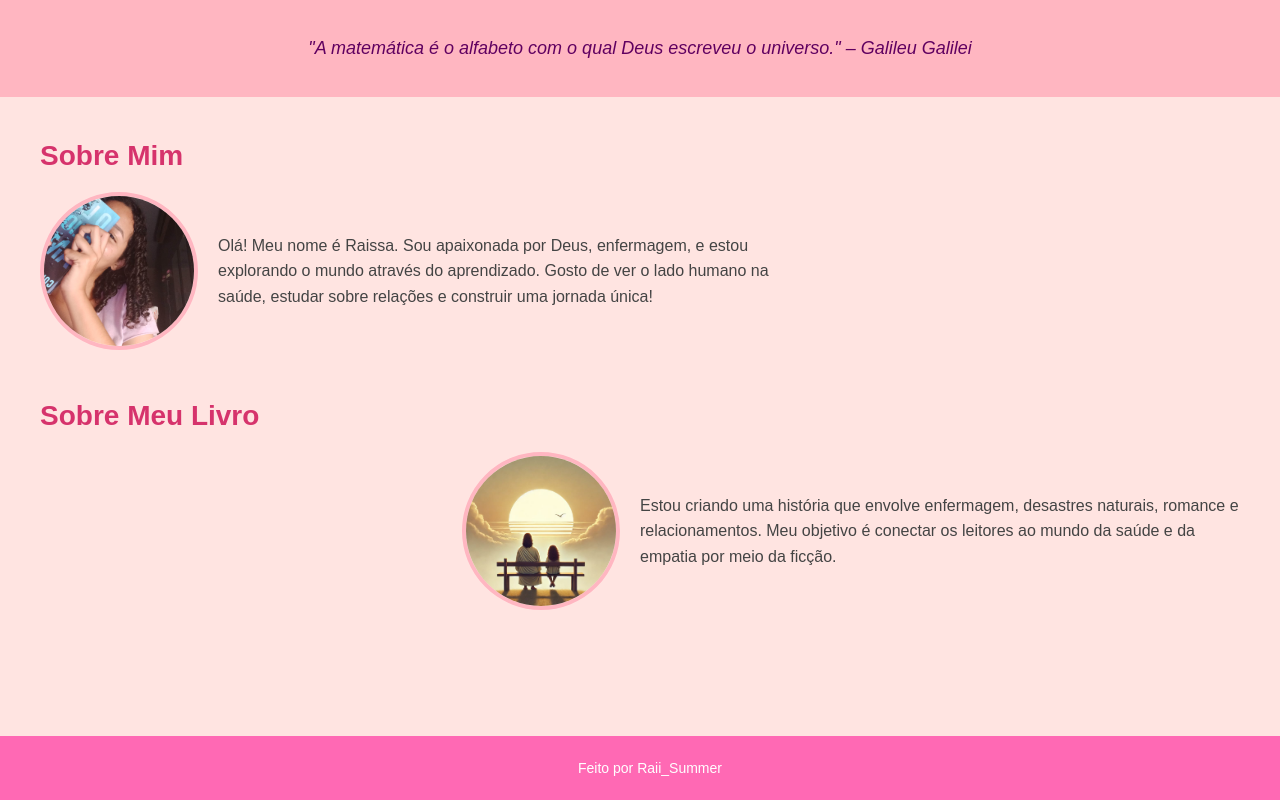
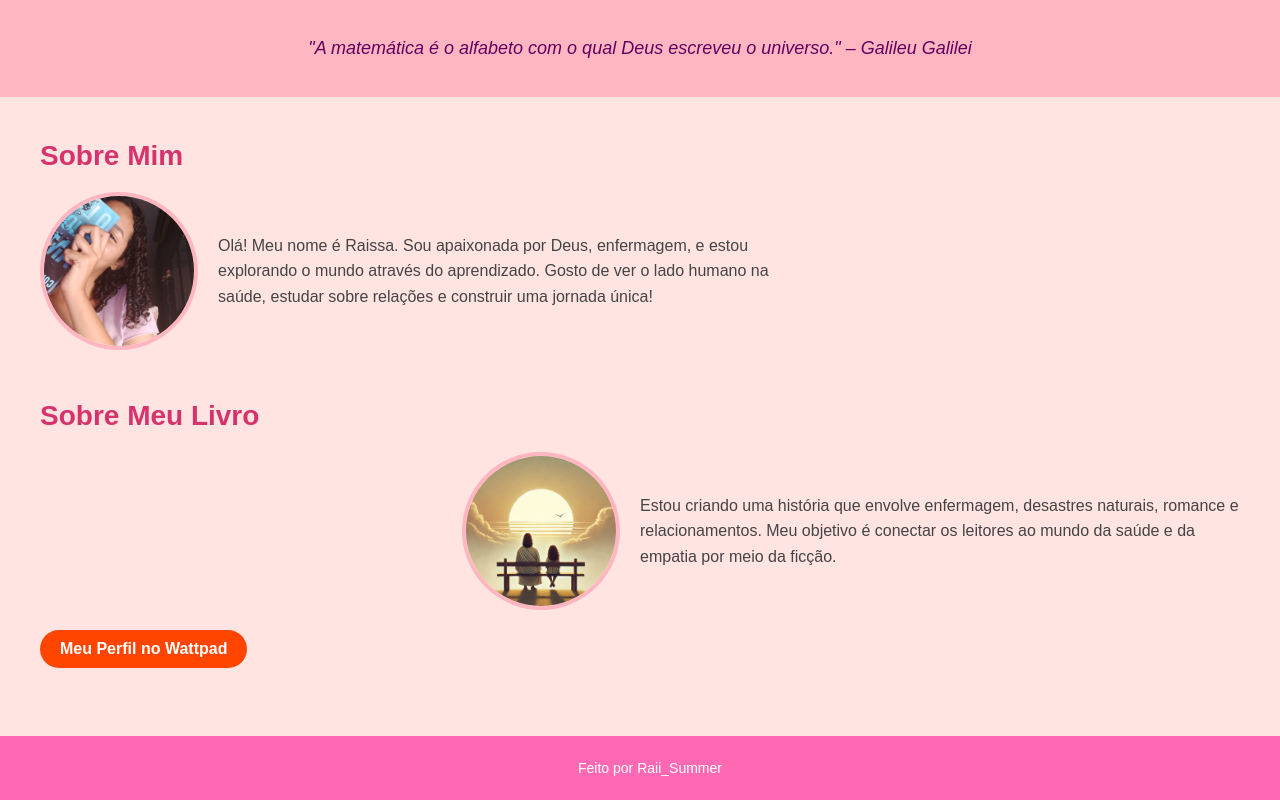
Before and after one commit to Raissa-17/conhecameulivro, a plain HTML site: page index.html in a window 1280 px wide. Drawn offline with Linux system fonts and the light colour scheme.

Commit message:
Update index.html

```diff
--- a/index.html
+++ b/index.html
@@ -74,6 +74,23 @@
             max-width: 600px;
         }
 
+                /* Estilo do botão do Wattpad */
+        .wattpad-link {
+            display: inline-block;
+            background-color: #ff4500; /* Cor de fundo laranja do Wattpad */
+            color: white; /* Texto branco */
+            text-decoration: none;
+            padding: 10px 20px; /* Tamanho do botão */
+            border-radius: 20px; /* Borda arredondada */
+            font-weight: bold; /* Texto em negrito */
+            transition: background-color 0.3s ease; /* Animação suave */
+            margin-top: 20px; /* Espaço superior para o botão */
+        }
+
+        .wattpad-link:hover {
+            background-color: #ff6a33; /* Cor ao passar o mouse */
+        }
+
         footer {
             position: fixed;
             bottom: 0;
@@ -116,6 +133,8 @@
                 </p>
                 <img src="meulivro.jpg" alt="Capa de livro">
             </div>
+            <a href="https://www.wattpad.com/user/seu-usuario" target="_blank" class="wattpad-link">Meu Perfil no Wattpad</a>
+
         </section>
     </main>
 
```
